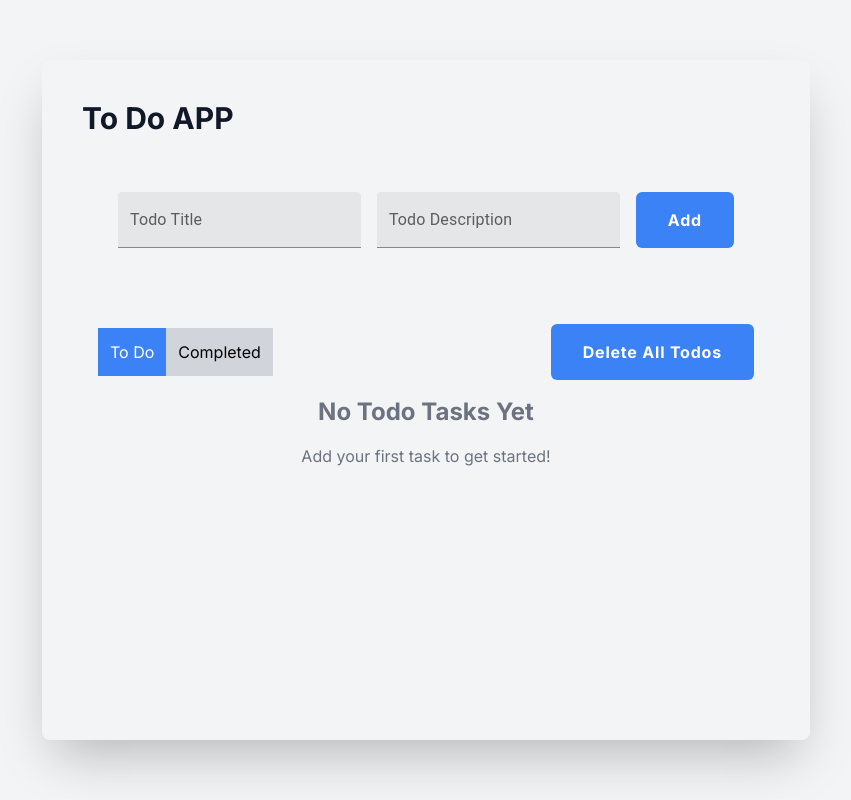
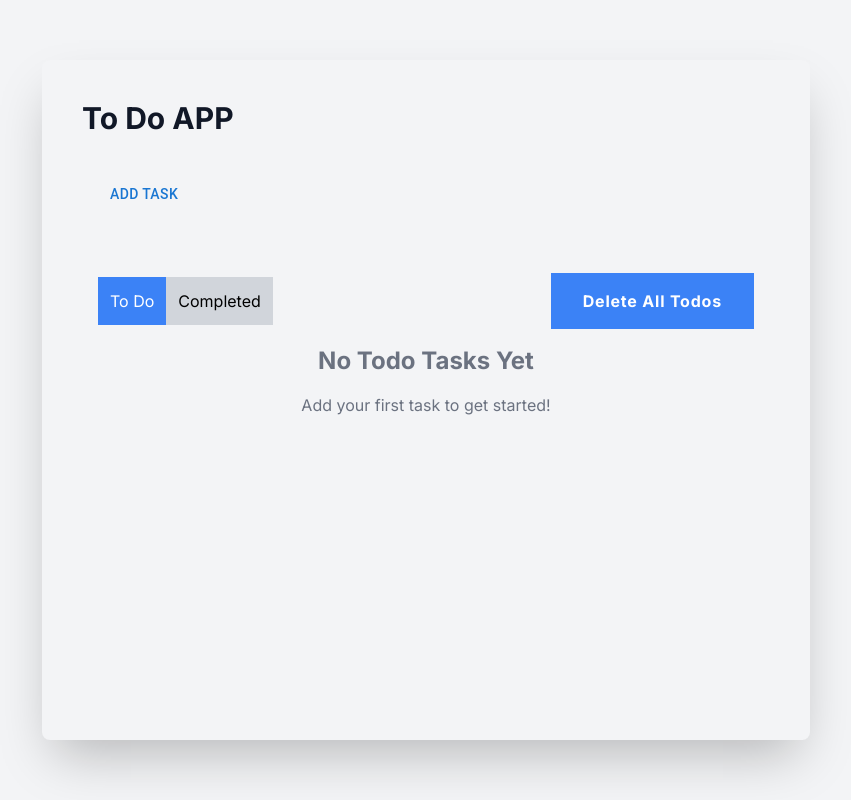
Before and after one commit to devnuckles/next-todo-app, a Next.js app: page / in a window 1280 px wide. Shown: the whole page, without its empty margins (214-1065 px from the left). Built offline with nearby package versions, Linux system fonts and the light colour scheme.

Commit message:
Added Dynamic Modal of Todo Form

```diff
--- /dev/null
+++ b/src/app/_components/common/modal.component.jsx
@@ -0,0 +1,49 @@
+import * as React from "react";
+import Backdrop from "@mui/material/Backdrop";
+import Box from "@mui/material/Box";
+import Modal from "@mui/material/Modal";
+import Fade from "@mui/material/Fade";
+import Button from "@mui/material/Button";
+
+const style = {
+    position: "absolute",
+    top: "50%",
+    left: "50%",
+    transform: "translate(-50%, -50%)",
+    width: "60%",
+    bgcolor: "background.paper",
+    boxShadow: 24,
+    p: 4,
+    height: "80vh",
+};
+
+export default function CommonModal({ modalTitle, modalElement }) {
+    const [open, setOpen] = React.useState(false);
+    const handleOpen = () => setOpen(true);
+    const handleClose = () => setOpen(false);
+
+    return (
+        <div>
+            <Button onClick={handleOpen}>{modalTitle}</Button>
+            <Modal
+                aria-labelledby="transition-modal-title"
+                aria-describedby="transition-modal-description"
+                open={open}
+                onClose={handleClose}
+                closeAfterTransition
+                slots={{ backdrop: Backdrop }}
+                slotProps={{
+                    backdrop: {
+                        timeout: 500,
+                    },
+                }}
+            >
+                <Fade in={open}>
+                    <Box sx={style}>
+                        {React.cloneElement(modalElement, { setOpen })}
+                    </Box>
+                </Fade>
+            </Modal>
+        </div>
+    );
+}
--- a/src/app/_components/todo/todo-form.component.jsx
+++ b/src/app/_components/todo/todo-form.component.jsx
@@ -5,7 +5,7 @@ import { Formik, Form, Field, ErrorMessage } from "formik";
 import { todoValidation } from "./validation-schema";
 import { TextField } from "@mui/material";
 
-const TodoForm = ({ todoList, setTodoList }) => {
+const TodoForm = ({ todoList, setTodoList, setOpen }) => {
     const initialValues = {
         todoTitle: "",
         todoDescription: "",
@@ -23,6 +23,7 @@ const TodoForm = ({ todoList, setTodoList }) => {
         setTimeout(() => {
             actions.setSubmitting(false);
             actions.resetForm();
+            setOpen(false);
         }, 500);
     };
 
@@ -33,7 +34,7 @@ const TodoForm = ({ todoList, setTodoList }) => {
             validationSchema={todoValidation}
         >
             {({ isSubmitting, resetForm }) => (
-                <Form className="flex flex-col md:flex-row items-center justify-center gap-4 p-4">
+                <Form className="flex flex-col items-center justify-center gap-4 p-4">
                     <div className="w-full md:w-1/2">
                         <Field
                             as={TextField}
@@ -70,7 +71,7 @@ const TodoForm = ({ todoList, setTodoList }) => {
                     </div>
                     <button
                         type="submit"
-                        className="bg-blue-500 w-full hover:bg-blue-700 text-white font-bold py-4 px-8 rounded-md transition-colors duration-300 tracking-wider mt-4 md:mt-0 md:w-auto "
+                        className="bg-blue-500 w-full hover:bg-blue-700 text-white font-bold py-4 px-8  transition-colors duration-300 tracking-wider mt-4 md:mt-0 md:w-auto "
                         disabled={isSubmitting}
                     >
                         {isSubmitting ? "Adding...." : "Add"}
--- a/src/app/_components/todo/todo-list-item.component.jsx
+++ b/src/app/_components/todo/todo-list-item.component.jsx
@@ -61,7 +61,7 @@ const TodoListItem = ({
     };
 
     return (
-        <div className=" flex items-center justify-between bg-blue-500 p-4 my-4 w-full md:w-auto shadow-lg rounded-lg">
+        <div className=" flex items-center justify-between bg-blue-500 p-4 my-4 w-full md:w-auto shadow-lg rounded-md">
             <div>
                 <h1 className="text-white font-semibold text-2xl md:text-3xl hover:text-blue-300 transition-colors duration-200">
                     {item.todoTitle}
--- a/src/app/_components/todo/todo.component.jsx
+++ b/src/app/_components/todo/todo.component.jsx
@@ -3,6 +3,7 @@
 import { useEffect, useState } from "react";
 import TodoForm from "./todo-form.component";
 import TodoListItem from "./todo-list-item.component";
+import CommonModal from "../common/modal.component";
 import { UserButton } from "@clerk/nextjs";
 
 const ToDo = () => {
@@ -68,7 +69,15 @@ const ToDo = () => {
                 <UserButton />
             </div>
             <div className="mb-6 w-full p-5">
-                <TodoForm todoList={todoList} setTodoList={setTodoList} />
+                <CommonModal
+                    modalTitle="Add Task"
+                    modalElement={
+                        <TodoForm
+                            todoList={todoList}
+                            setTodoList={setTodoList}
+                        />
+                    }
+                />
             </div>
 
             <div className="w-full h-full overflow-y-auto">
@@ -95,7 +104,7 @@ const ToDo = () => {
                         <button
                             onClick={handleDeleteAllTodos}
                             disabled={todoList.length === 0}
-                            className="bg-blue-500 md:w-auto hover:bg-blue-700 text-white px-4 py-2 font-bold md:py-4 md:px-8 rounded-md transition-colors duration-300 tracking-wider mt-4 md:mt-0"
+                            className="bg-blue-500 md:w-auto hover:bg-blue-700 text-white px-4 py-2 font-bold md:py-4 md:px-8 transition-colors duration-300 tracking-wider mt-4 md:mt-0"
                         >
                             {isDeleting ? "Deleting..." : "  Delete All Todos"}
                         </button>
```
